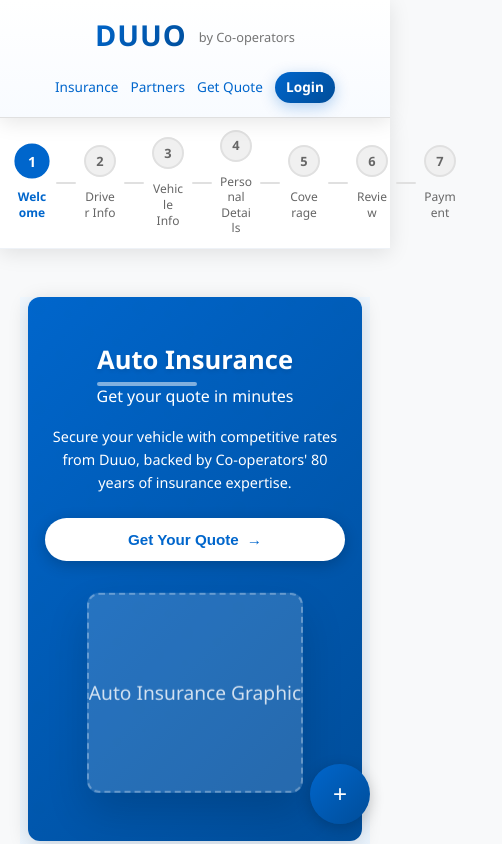
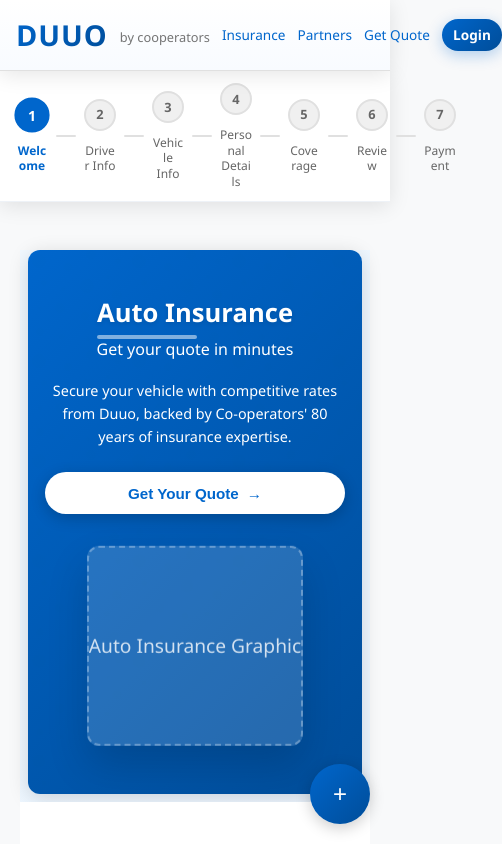
Before and after one commit to NasserWasfiBaBreak/duuo.vision, a React (Vite) app: page / in a window 390 px wide. Shown: the top 844 px of the page, 502 px wide, since content can reach past the window. Built offline with nearby package versions, Linux system fonts and the light colour scheme.

Commit message:
header allignement fixed

```diff
--- a/src/components/Header.css
+++ b/src/components/Header.css
@@ -21,6 +21,7 @@
   display: flex;
   justify-content: space-between;
   align-items: center;
+  width: 100%;
 }
 
 .branding {
@@ -28,6 +29,7 @@
   flex-direction: row;
   align-items: center;
   gap: 1rem;
+  flex-shrink: 0;
 }
 
 .logo {
@@ -80,6 +82,8 @@
   display: flex;
   align-items: center;
   gap: 2rem;
+  flex-shrink: 0;
+  justify-content: flex-end;
 }
 
 .nav-link {
@@ -181,8 +185,9 @@
 
   .header-container {
     padding: 0 1rem;
-    flex-direction: column;
+    flex-direction: row;
     gap: 0.75rem;
+    justify-content: space-between;
   }
 
   .branding {
@@ -193,8 +198,8 @@
 
   .main-nav {
     gap: 1rem;
-    flex-wrap: wrap;
-    justify-content: center;
+    flex-wrap: nowrap;
+    justify-content: flex-end;
   }
 
   .logo {
--- a/src/components/Header.jsx
+++ b/src/components/Header.jsx
@@ -18,7 +18,7 @@
       <div className="header-container">
         <div className="branding">
           <div className="logo" onClick={handleLogoClick} style={{ cursor: 'pointer' }}>DUUO</div>
-          <div className="tagline">by Co-operators</div>
+          <div className="tagline">by cooperators</div>
         </div>
         <nav className="main-nav">
           <a href="#" className="nav-link">Insurance</a>
```
